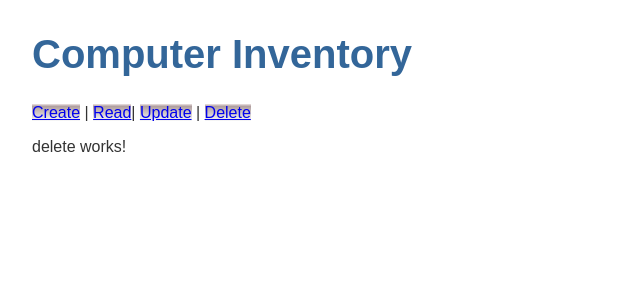
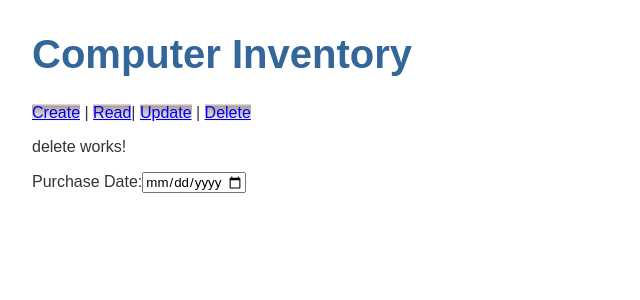
Before and after one commit to sukhmani/MEAN, an Angular app in the folder MEAN_STACK_PROJECT/frontend-angular-computers/: page /delete in a window 1280 px wide. Shown: the top 300 px of the page, without its empty margins (0-640 px from the left). Built offline with nearby package versions, Linux system fonts and the light colour scheme.

Commit message:
added date functionality

```diff
--- a/MEAN_STACK_PROJECT/frontend-angular-computers/src/app/delete/delete.component.html
+++ b/MEAN_STACK_PROJECT/frontend-angular-computers/src/app/delete/delete.component.html
@@ -1 +1,6 @@
 <p>delete works!</p>
+<form name="myForm" ng-controller="DateController">
+    <label for="dateInput">Purchase Date:</label>
+    <input type="date" id="dateInput" name="input" ng-model="date.value"
+        placeholder="yyyy-MM-dd" min="2016-01-01" max="2021-12-31" required />
+        </form>
```
